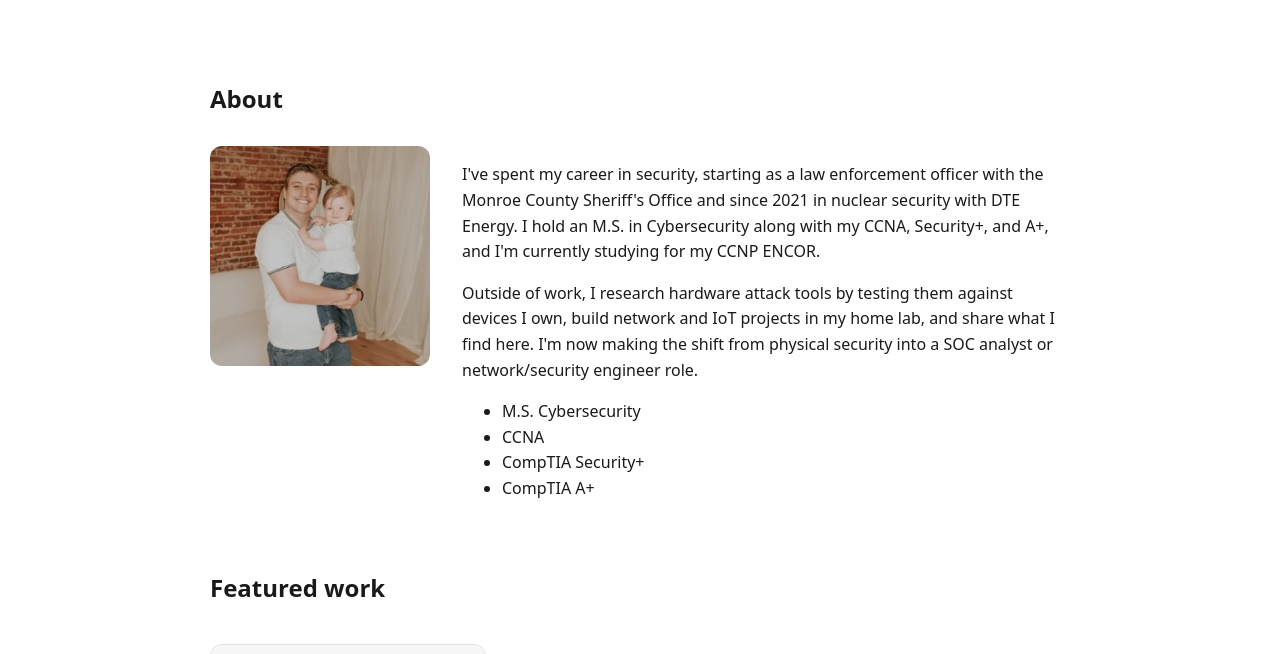
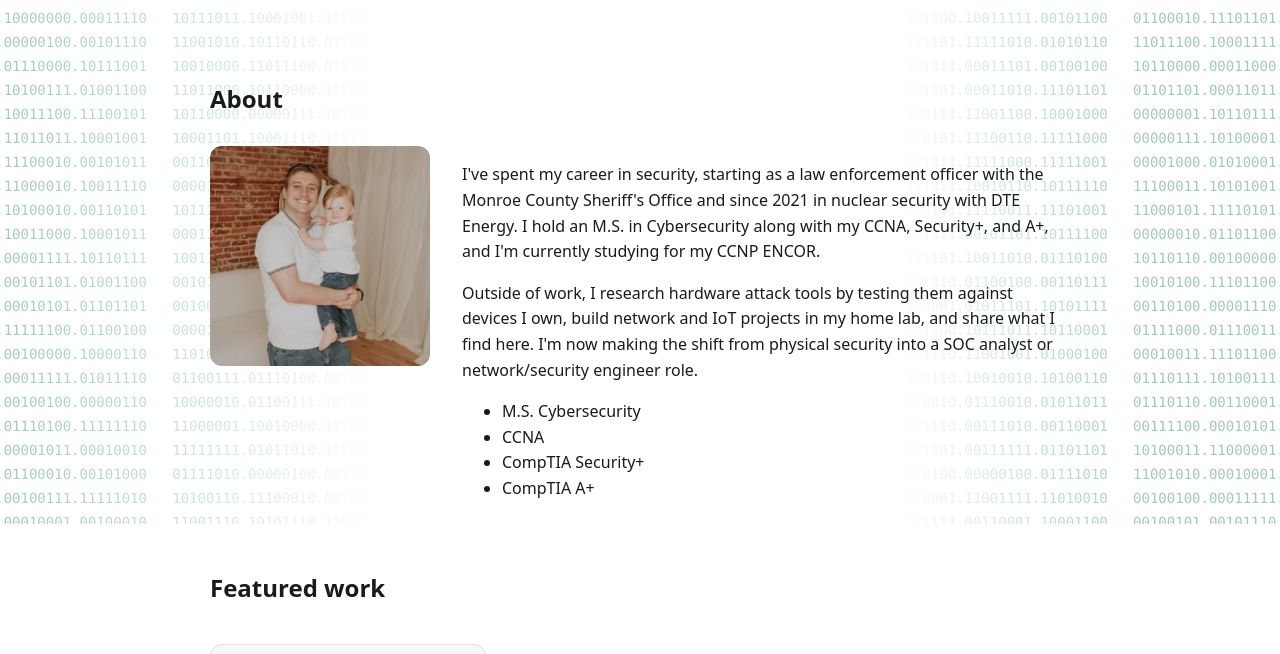
Before and after one commit to CamKorody35/cameronkorody.com, a plain HTML site: page index.html in a window 1280 px wide. Shown: the part 276-930 px from the top of the page. Drawn offline with Linux system fonts and the light colour scheme.

Commit message:
Increase bit flip rate

```diff
--- a/index.html
+++ b/index.html
@@ -5,8 +5,10 @@
         <meta name="viewport" content="width=device-width, initial-scale=1.0">
         <title>Cameron Korody | Security & Network Engineer</title>
         <link rel="stylesheet" href="/style.css">
+        <script src="/js/bits.js" defer></script>
     </head>
     <body>
+        <canvas id="bits" aria-hidden="true"></canvas>
         <header>
             <nav>
                 <a href="/" aria-current="page">cameronkorody</a>
--- /dev/null
+++ b/js/bits.js
@@ -0,0 +1,97 @@
+const canvas = document.getElementById('bits');
+const ctx = canvas.getContext('2d');
+const reduceMotion = window.matchMedia('(prefers-reduced-motion: reduce)').matches;
+
+const FONT_SIZE = 14;
+const LINE_HEIGHT = 24;
+const OPACITY = 0.38;
+const GAP = '   ';
+const FLIPS_PER_PIXEL = 20;
+const MAX_FLIPS = 2500;
+
+let grid = [];
+let offsetX = 0;
+let lastY = window.scrollY;
+let pending = false;
+
+function octet() {
+  let bits = '';
+  for (let i = 0; i < 8; i++) {
+    bits += Math.random() < 0.5 ? '0' : '1';
+  }
+  return bits;
+}
+
+function address() {
+  return [octet(), octet(), octet(), octet()].join('.');
+}
+
+function setup() {
+  const dpr = window.devicePixelRatio || 1;
+  canvas.width = window.innerWidth * dpr;
+  canvas.height = window.innerHeight * dpr;
+  canvas.style.width = window.innerWidth + 'px';
+  canvas.style.height = window.innerHeight + 'px';
+  ctx.setTransform(dpr, 0, 0, dpr, 0, 0);
+
+  ctx.font = `${FONT_SIZE}px ui-monospace, Menlo, monospace`;
+  const charWidth = ctx.measureText('0').width;
+
+  // Build rows from whole addresses, one extra so the row overflows both edges
+  const blockWidth = (address().length + GAP.length) * charWidth;
+  const blocks = Math.ceil(window.innerWidth / blockWidth) + 1;
+  const rows = Math.ceil(window.innerHeight / LINE_HEIGHT);
+
+  grid = [];
+  for (let r = 0; r < rows; r++) {
+    const parts = [];
+    for (let b = 0; b < blocks; b++) {
+      parts.push(address());
+    }
+    grid.push(parts.join(GAP).split(''));
+  }
+
+  // Center the pattern so both edges are cut off evenly
+  const lineWidth = grid[0].length * charWidth;
+  offsetX = (window.innerWidth - lineWidth) / 2;
+
+  draw();
+}
+
+function draw() {
+  ctx.clearRect(0, 0, window.innerWidth, window.innerHeight);
+  ctx.font = `${FONT_SIZE}px ui-monospace, Menlo, monospace`;
+  ctx.textBaseline = 'top';
+  ctx.globalAlpha = OPACITY;
+  ctx.fillStyle = getComputedStyle(document.documentElement).getPropertyValue('--accent').trim();
+
+  grid.forEach((row, r) => {
+    ctx.fillText(row.join(''), offsetX, r * LINE_HEIGHT);
+  });
+}
+
+function flipBits(count) {
+  for (let i = 0; i < count; i++) {
+    const r = Math.floor(Math.random() * grid.length);
+    const c = Math.floor(Math.random() * grid[r].length);
+    if (grid[r][c] === '0') grid[r][c] = '1';
+    else if (grid[r][c] === '1') grid[r][c] = '0';
+  }
+}
+
+window.addEventListener('scroll', () => {
+  if (reduceMotion || pending) return;
+  pending = true;
+  requestAnimationFrame(() => {
+    const distance = Math.abs(window.scrollY - lastY);
+    lastY = window.scrollY;
+    flipBits(Math.min(Math.ceil(distance * FLIPS_PER_PIXEL), MAX_FLIPS));
+    draw();
+    pending = false;
+  });
+}, { passive: true });
+
+window.addEventListener('resize', setup);
+window.matchMedia('(prefers-color-scheme: dark)').addEventListener('change', draw);
+
+setup();
--- a/style.css
+++ b/style.css
@@ -194,3 +194,12 @@ footer ul {
 #experience li {
     margin-bottom: 0.4rem;
 }
+
+#bits {
+  position: fixed;
+  inset: 0;
+  z-index: -1;
+  pointer-events: none;
+  mask-image: linear-gradient(to right, black 0%, transparent 30%, transparent 70%, black 90%);
+  -webkit-mask-image: linear-gradient(to right, black 0%, transparent 30%, transparent 70%, black 90%);
+}
```
